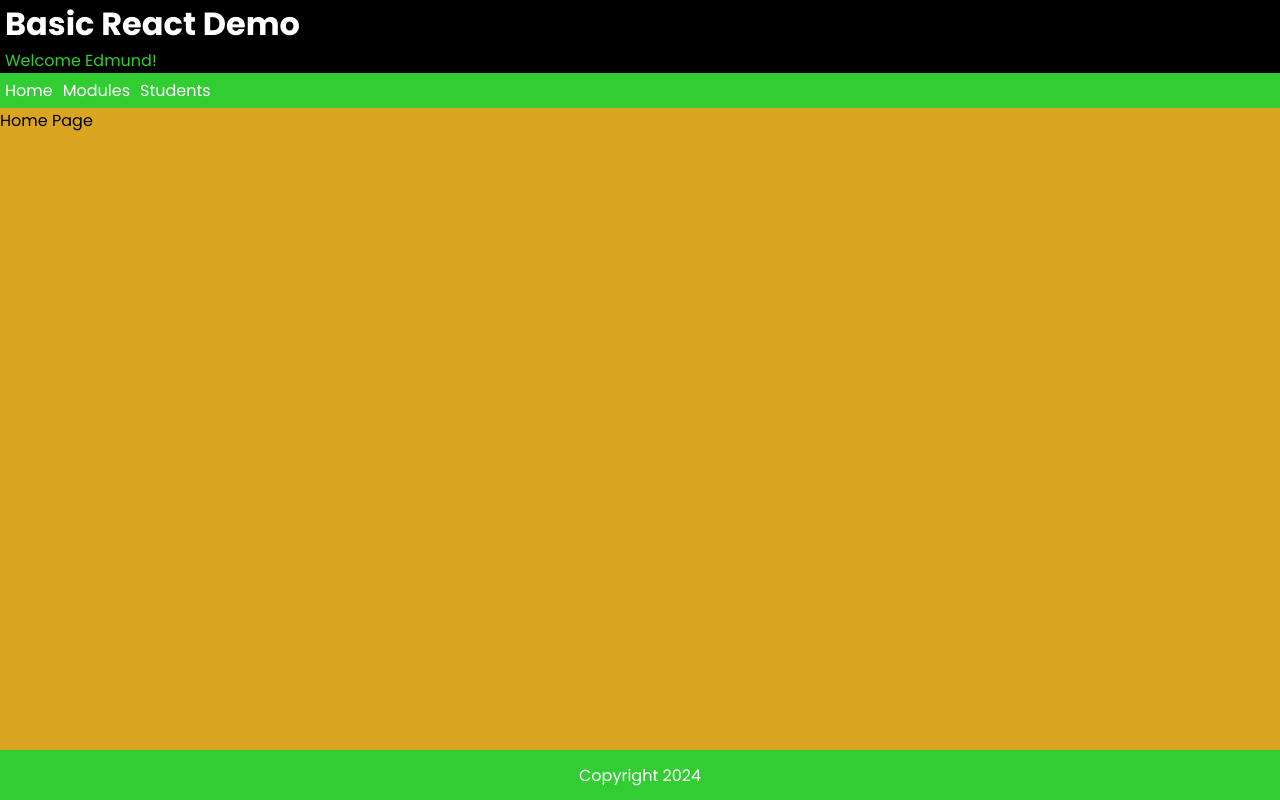
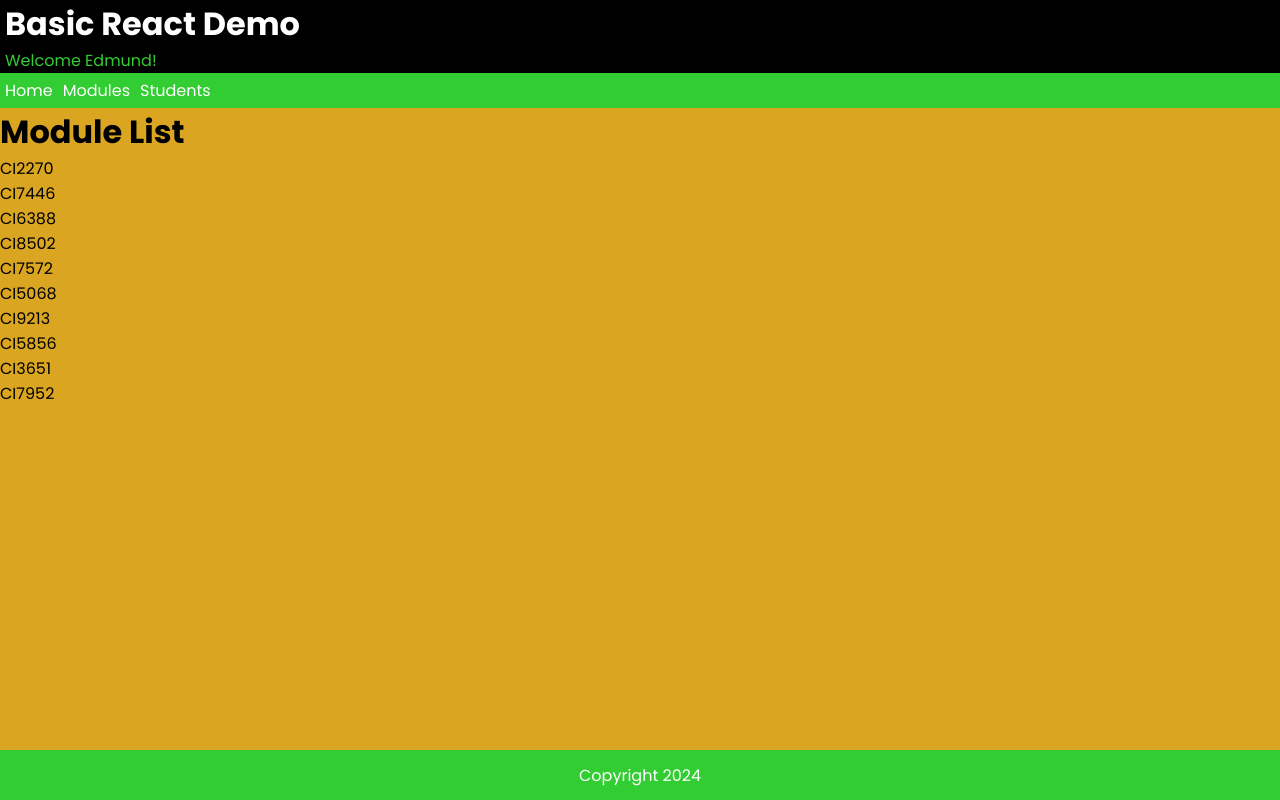
Before and after one commit to edmundmarievaldoz/relearning-React, a React (Vite) app: page / in a window 1280 px wide. Built offline with nearby package versions, Linux system fonts and the light colour scheme.

Commit message:
rendering module code lists

```diff
--- a/src/App.jsx
+++ b/src/App.jsx
@@ -3,6 +3,96 @@ import './App.scss'
 function App() {
 
   const loggedInUser = "Edmund";
+
+  const moduleList = [
+    {
+      ModuleID: 1,
+      ModuleName: 'Games Programming',
+      ModuleCode: 'CI2270',
+      ModuleLevel: 4,
+      ModuleLeaderID: 1,
+      ModuleImageURL:
+        'https://images.freeimages.com/images/small-previews/9b8/electronic-components-2-1242738.jpg',
+    },
+    {
+      ModuleID: 2,
+      ModuleName: 'Individual Project',
+      ModuleCode: 'CI7446',
+      ModuleLevel: 7,
+      ModuleLeaderID: 2,
+      ModuleImageURL:
+        'https://images.freeimages.com/images/small-previews/411/light-of-technology-1510575.jpg',
+    },
+    {
+      ModuleID: 3,
+      ModuleName: 'Database Driven Web Applications',
+      ModuleCode: 'CI6388',
+      ModuleLevel: 6,
+      ModuleLeaderID: 3,
+      ModuleImageURL: 'https://images.freeimages.com/images/small-previews/64b/vla-1-1315506.jpg',
+    },
+    {
+      ModuleID: 4,
+      ModuleName: 'Advanced Data Modelling',
+      ModuleCode: 'CI8502',
+      ModuleLevel: 6,
+      ModuleLeaderID: 4,
+      ModuleImageURL: 'https://images.freeimages.com/images/small-previews/293/cable-4-1243085.jpg',
+    },
+    {
+      ModuleID: 5,
+      ModuleName: 'Ethical Hacking',
+      ModuleCode: 'CI7572',
+      ModuleLevel: 7,
+      ModuleLeaderID: 5,
+      ModuleImageURL: 'https://images.freeimages.com/images/small-previews/fa1/cable-5-1243077.jpg',
+    },
+    {
+      ModuleID: 6,
+      ModuleName: 'Network and Mobile Forensics',
+      ModuleCode: 'CI5068',
+      ModuleLevel: 7,
+      ModuleLeaderID: 6,
+      ModuleImageURL:
+        'https://images.freeimages.com/images/small-previews/930/towertv-3-1423238.jpg',
+    },
+    {
+      ModuleID: 7,
+      ModuleName: 'Practical Data Analyst Skills',
+      ModuleCode: 'CI9213',
+      ModuleLevel: 5,
+      ModuleLeaderID: 7,
+      ModuleImageURL:
+        'https://images.freeimages.com/images/small-previews/cf5/cellphone-1313194.jpg',
+    },
+    {
+      ModuleID: 8,
+      ModuleName: 'Statistics in Practice',
+      ModuleCode: 'CI5856',
+      ModuleLevel: 7,
+      ModuleLeaderID: 8,
+      ModuleImageURL:
+        'https://images.freeimages.com/images/small-previews/4e8/sala-de-parto-03-1432033.jpg',
+    },
+    {
+      ModuleID: 9,
+      ModuleName: 'Internet Services and Protocols',
+      ModuleCode: 'CI3651',
+      ModuleLevel: 7,
+      ModuleLeaderID: 9,
+      ModuleImageURL:
+        'https://images.freeimages.com/images/small-previews/6cc/monitor-2-1242535.jpg',
+    },
+    {
+      ModuleID: 10,
+      ModuleName: 'High Level Game Development',
+      ModuleCode: 'CI7952',
+      ModuleLevel: 5,
+      ModuleLeaderID: null,
+      ModuleImageURL:
+        'https://images.freeimages.com/images/small-previews/402/rocket-in-the-museum-1450195.jpg',
+    },
+  ];
 
   return (
     <div className = "Layout">
@@ -24,7 +114,12 @@ function App() {
       </nav>
 
       <main>
-        <p>Home Page</p>
+        <h1>Module List</h1>
+        {
+          moduleList.map((module) => {
+            return(<p>{module.ModuleCode}</p>)
+          }) //map will go through the array content one by one
+        }
       </main>
 
       <footer>
```
